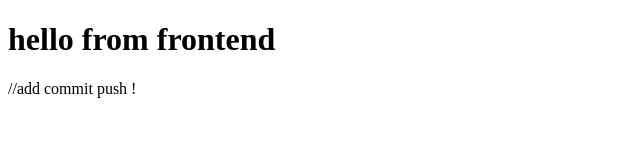
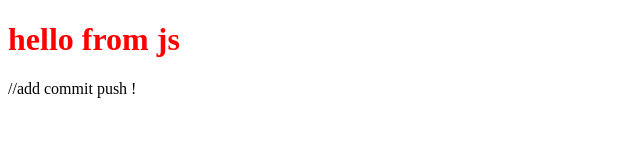
Before and after one commit to Satwika-y1/autosuggest, a website: page frontend/index.html in a window 1280 px wide. Shown: the whole page, without its empty margins (0-640 px from the left). Drawn offline with Linux system fonts and the light colour scheme.

Commit message:
webstarter

```diff
--- /dev/null
+++ b/frontend/index.css
@@ -0,0 +1,3 @@
+h1 {
+    color:red;
+}
--- a/frontend/index.html
+++ b/frontend/index.html
@@ -4,9 +4,11 @@
     <meta charset="UTF-8">
     <meta name="viewport" content="width=device-width, initial-scale=1.0">
     <title>Document</title>
+    <link rel="stylesheet" href="index.css" class="css">
 </head>
 <body>
-    <h1>hello from frontend</h1>
+    <h1>hello from js</h1>
+    <script src="index.js"></script>
 </body>
 </html>
 //add commit push !
--- /dev/null
+++ b/frontend/index.js
@@ -0,0 +1,2 @@
+console.log("hello from js");
+alert("hello from js");
```
